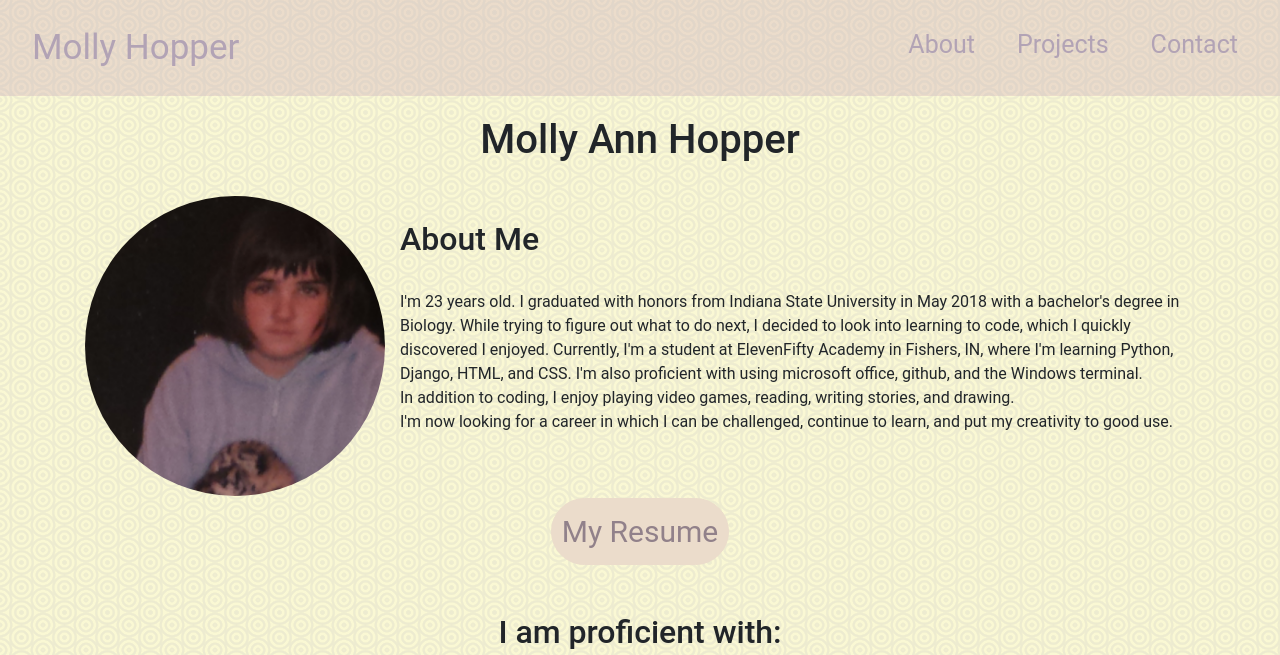
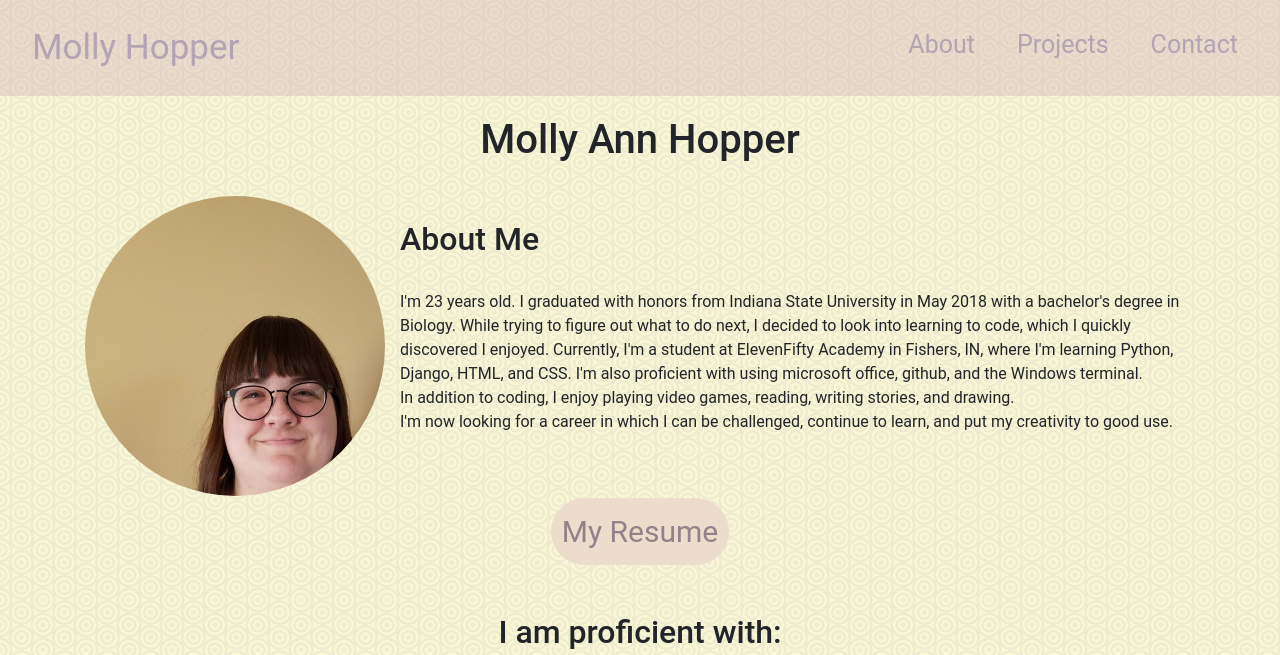
Before and after one commit to goblinbat/Portfolio, a plain HTML site: page index.html in a window 1280 px wide. Shown: the top 655 px of the page. Drawn offline with nearby package versions, Linux system fonts and the light colour scheme.

Commit message:
added picture of me

```diff
--- a/style.css
+++ b/style.css
@@ -83,7 +83,7 @@ h3, h2, h1 {
 }
 
 #profilePicture {
-    background-image: url(images/littleme.png);
+    background-image: url(images/me.jpg);
     height: 300px !important;
     width: 300px !important;
     border-radius: 300px;
```
Also changed, not shown: images/me.jpg (added).
